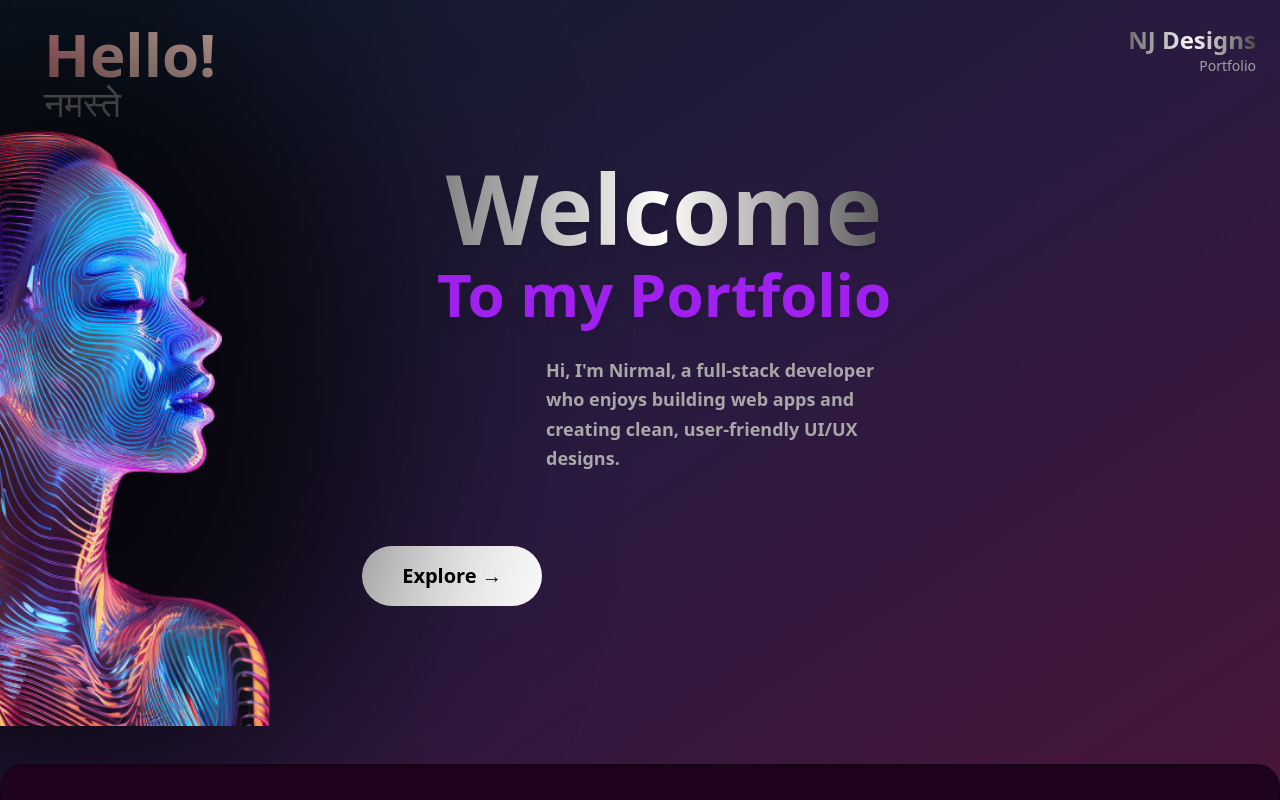
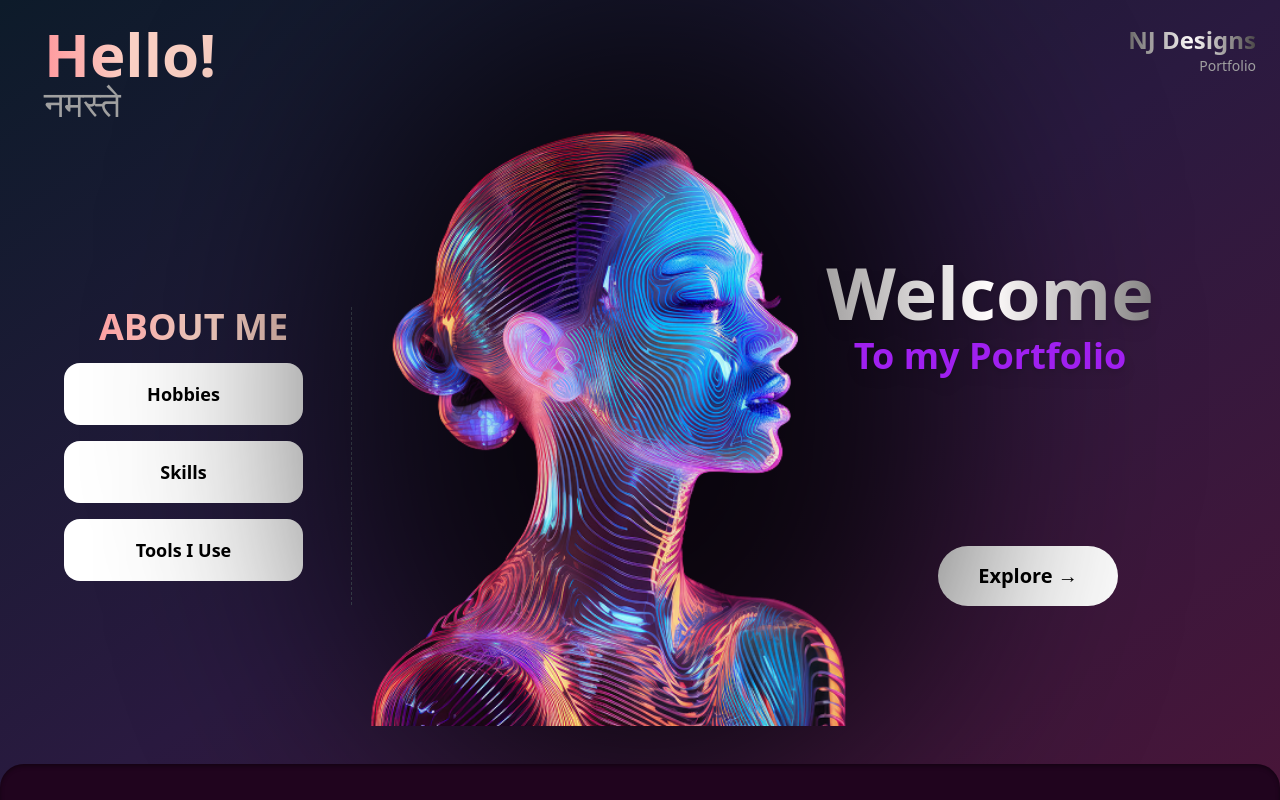
Before and after one commit to Nirmal-blip/PortFolio, a React (Vite) app: page / in a window 1280 px wide. Shown: the top 800 px of the page. Built offline with nearby package versions, Linux system fonts and the light colour scheme.

Commit message:
Add updated Home component and assets

```diff
--- a/src/components/Explore.jsx
+++ b/src/components/Explore.jsx
@@ -31,7 +31,7 @@ export default function Explore() {
       <div className="flex flex-1 items-center justify-between py-12 px-6 lg:px-16 gap-8">
 
         {/* Left Section - Cards Buttons and Cards */}
-        <div className="w-full lg:w-1/4 pr-0 lg:pr-12 border-r border-dashed border-gray-600 flex-col hidden lg-mid:block gap-6 mb-20">
+        <div className="w-full lg:w-1/4 pr-0 lg:pr-12 border-r border-dashed border-gray-600 flex-col hidden lg:block gap-6 mb-20">
 
           {/* Buttons */}
           <div className="flex flex-col gap-4 mb-6">
@@ -103,14 +103,16 @@ export default function Explore() {
         <div className="w-full lg:w-1/2 flex flex-col items-center  relative h-[400px] sm:h-[500px] md:h-[600px]">
 
           {/* Welcome Text - always visible */}
-          <div className="absolute mt-[120px] lg-mid:ml-[900px] lg:ml-[1200px] md:ml-[1000px] sm:ml-[800px] ml-[500px] transform -translate-x-1/2 -translate-y-1/2 text-center z-20 w-full px-4 lg:px-0  ">
-            <h1 className="md:text-8xl sm:text-8xl text-7xl lg-mid:text-9xl bg-gradient-to-r from-[#605f5f] via-[#fffcfc] to-[#282727] bg-clip-text  text-transparent font-extrabold drop-shadow-lg mb-2">
-              Welcome
-            </h1>
-            <h2 className="md:text-4xl text-3xl lg:text-6xl font-extrabold text-[#A020F0] drop-shadow-lg">
+          <div className="absolute md:mt-[180px] lg:mt-[120px] sm:mt-[180px] mt-[120px] lg-mid:ml-[900px]  md:ml-[1000px] lg:ml-[700px] sm:ml-[800px] ml-[500px] transform -translate-x-1/2 -translate-y-1/2 text-center z-20 w-full px-4 lg:px-0  ">
+
+            <h1 className="text-5xl sm:text-6xl md:text-8xl lg:text-7xl lg-mid:text-8xl bg-gradient-to-r from-[#605f5f] via-[#fffcfc] to-[#282727] bg-clip-text  lg-mid:block text-transparent font-extrabold drop-shadow-lg mb-2">
+           Welcome
+         </h1>
+
+            <h2 className="md:text-4xl text-3xl lg-mid:text-6xl  lg-mid:block font-extrabold text-[#A020F0] drop-shadow-lg">
               To my Portfolio
             </h2>
-            <div className="w-full max-w-sm mx-auto mt-8 lg:ml-[150px] md:text-left">
+            <div className="w-full max-w-sm mx-auto mt-8 lg:ml-[150px] lg:hidden lg-mid:block md:text-left">
               <p className="md:text-lg text-md font-bold ml-[20px] text-[#a9a7a7] md:leading-relaxed">
                 Hi, I'm Nirmal, a full-stack developer who enjoys building web
                 apps and creating clean, user-friendly UI/UX designs.
@@ -120,7 +122,10 @@ export default function Explore() {
           </div>
                <Link
                 to="/home"
-                className="md:mt-[350px] mt-[280px] bg-white hover:bg-[#1f0313] text-black md:text-xl text-md hover:border-white hover:border-2 hover:text-white md:px-10 md:py-4  px-6 py-3 rounded-full font-semibold transition-colors lg:ml-[200px] inline-block"
+                className="md:mt-[350px] mt-[280px]
+                sm-md:mr-[180px]
+                sm:mt-[350px] sm:ml-[180px]
+                lg:mr-[0px] xs:ml-[110px] bg-white hover:bg-[#1f0313] text-black md:text-xl text-md hover:border-white hover:border-2 hover:text-white md:px-10 md:py-4  px-6 py-3 rounded-full font-semibold transition-colors md:ml-[200px] inline-block"
               >
                 Explore →
               </Link>
@@ -136,10 +141,35 @@ export default function Explore() {
             />
           </div>
         </div>
+
+      </div>
+
+       {/* ABOUT ME for mobile */}
+      <div className="block lg:hidden w-full px-6 ">
+        <h1 className="text-4xl font-bold text-transparent bg-clip-text bg-gradient-to-r from-[#ff9a9e] via-[#fad0c4]  to-[#fad0c4] mb-6">ABOUT ME</h1>
+        <div className="flex flex-col gap-4 mb-[100px]">
+          <button onClick={() => setActiveCard(activeCard === "hobbies" ? null : "hobbies")} className={`p-4 rounded-2xl border border-white/30 font-semibold text-lg ${activeCard === "hobbies" ? "bg-[#1f0313] border-white border-2 text-white" : "hover:bg-[#6c0b42] hover:text-white bg-white text-black"} transition`}>Hobbies</button>
+          <button onClick={() => setActiveCard(activeCard === "skills" ? null : "skills")} className={`p-4 rounded-2xl border border-white/30 font-semibold text-lg ${activeCard === "skills" ? "bg-[#1f0313] border-white border-2 text-white" : "bg-white hover:bg-[#6c0b42] hover:text-white text-black"} transition`}>Skills</button>
+          <button onClick={() => setActiveCard(activeCard === "tools" ? null : "tools")} className={`p-4 rounded-2xl border border-white/30 font-semibold text-lg ${activeCard === "tools" ? "bg-[#1f0313] border-white border-2 text-white" : "bg-white hover:bg-[#6c0b42] hover:text-white text-black"} transition`}>Tools I Use</button>
+
+          {activeCard === "hobbies" && <Card title="Hobbies" items={["Designing", "UI/UX Design", "Portrait Art"]} />}
+          {activeCard === "skills" && <Card title="Skills" items={["Full-Stack Development", "React & Tailwind CSS", "Node.js & Express", "MongoDB"]} />}
+          {activeCard === "tools" && <Card title="Tools I Use" items={["Figma", "VS Code", "GitHub", "Cursor", "Postman"]} />}
+        </div>
       </div>
       {/* Decorative Bottom Block Rectangle */}
-<div className="absolute bottom-0 left-0 w-full lg:h-20 h-14 bg-[#20041e] rounded-t-3xl z-0 shadow-inner shadow-[#00000066]" />
+<div className="absolute bottom-0 left-0 w-full  lg:h-20 h-14 bg-[#20041e] rounded-t-3xl z-0 shadow-inner shadow-[#00000066]" />
 
     </div>
   );
 }
+function Card({ title, items }) {
+  return (
+    <div className="bg-[#441041]/60 backdrop-blur-lg rounded-2xl p-6 border border-white/20 shadow-lg transition-transform duration-300 ease-in-out mt-4">
+      <h2 className="text-xl font-semibold mb-3 text-white">{title}</h2>
+      <ul className="list-disc pl-4 text-[#D1D5DB] space-y-1">
+        {items.map((item, index) => <li key={index}>{item}</li>)}
+      </ul>
+    </div>
+  );
+}
--- a/src/components/Home.jsx
+++ b/src/components/Home.jsx
@@ -6,7 +6,7 @@ import BG from '../assets/HomeBG.png';
 export default function Home() {
   return (
     <>
-      <div className="relative flex flex-col min-h-screen text-white overflow-hidden font-poppins">
+      <div className="relative flex flex-col md:min-h-screen min-h-[120vh] text-white overflow-hidden font-poppins">
 
         {/* Background Image Layer */}
         <div className="absolute inset-0 z-0">
@@ -23,14 +23,14 @@ export default function Home() {
 
             {/* Left - Heading */}
             <div className="text-center md:text-left space-y-4">
-              <h1 className="text-4xl lg:text-6xl md:text-5xl font-extrabold tracking-tight leading-tight bg-gradient-to-r from-[#ffffff] via-[#f0a6ca] to-white bg-clip-text text-transparent ml-[10%] md:mb-[5%]">
+              <h1 className="text-4xl lg:text-6xl md:text-5xl font-extrabold tracking-tight leading-tight bg-gradient-to-r from-[#ffffff] via-[#f0a6ca] to-white bg-clip-text text-transparent md:ml-[10%] md:mt-0 md:mb-[5%]">
                 Let’s get to know<br /> about me closer
               </h1>
-              <p className="text-gray-300 ml-[10%] max-w-md text-xl font-semibold leading-relaxed tracking-wide pb-[8%]">
+              <p className="text-gray-300 md:ml-[10%] max-w-md text-xl font-semibold leading-relaxed tracking-wide pb-[8%]">
                 Discover who I am, what I do, and the passion that drives my creativity and code.
               </p>
 
-              <div className="mt-6 ml-[10%]">
+              <div className="mt-6 md:ml-[10%]">
                 <Link
                   to="/home"
                   className="bg-white hover:bg-[#1f0313] text-black text-md hover:border-white hover:border-2 hover:text-white px-6 py-3 rounded-full font-semibold transition-colors duration-300 inline-block"
--- a/src/components/Skill.jsx
+++ b/src/components/Skill.jsx
@@ -41,10 +41,10 @@ const Skill = () => {
 
           <div className="container mx-auto text-center px-4 relative z-10">
             <div className="relative mb-20">
-              <h2 className="text-8xl font-bold bg-gradient-to-r from-indigo-300 via-purple-100 to-white pb-10 bg-clip-text text-transparent">
+              <h2 className="md:text-8xl text-6xl font-bold bg-gradient-to-r from-indigo-300 via-purple-100 to-white md:pb-10 pb-3 bg-clip-text text-transparent">
                 My Skills
               </h2>
-              <div className="absolute -bottom-6 left-1/2 transform -translate-x-1/2 w-24 h-1 bg-gradient-to-r from-white via-purple-400 to-indigo-500 rounded-full" />
+              <div className="absolute -bottom-6 left-1/2 transform -translate-x-1/2 md:w-24 md:h-1 w-20 h-1 bg-gradient-to-r from-white via-purple-400 to-indigo-500 rounded-full" />
             </div>
 
             <div className="grid md:grid-cols-2 lg:grid-cols-2 gap-8">
@@ -117,7 +117,10 @@ const Skill = () => {
               animation: pulse-slow 6s ease-in-out infinite;
             }
           `}</style>
+           {/* Decorative Bottom Block Rectangle */}
+<div className="absolute bottom-0 left-0 w-full lg:h-20 h-14 bg-[#20041e] rounded-t-3xl z-0 shadow-inner shadow-[#00000066]" />
         </section>
+
       </div>
     </>
   );
--- a/tailwind.config.js
+++ b/tailwind.config.js
@@ -13,6 +13,9 @@ export default {
       },
        screens: {
         'lg-mid': '1400px',     // Custom point in between lg and xl
+        'md-mid': '1024px',     // Custom point in between md and lg
+        'sm-mid': '640px',      // Custom point in between sm and md
+        'xs': '480px',          // Custom point for extra small screens
       },
       animation: {
         'twinkling': 'twinkling 3s linear infinite',
```
Also changed, not shown: src/components/Projects.jsx (+13 -10 lines).
